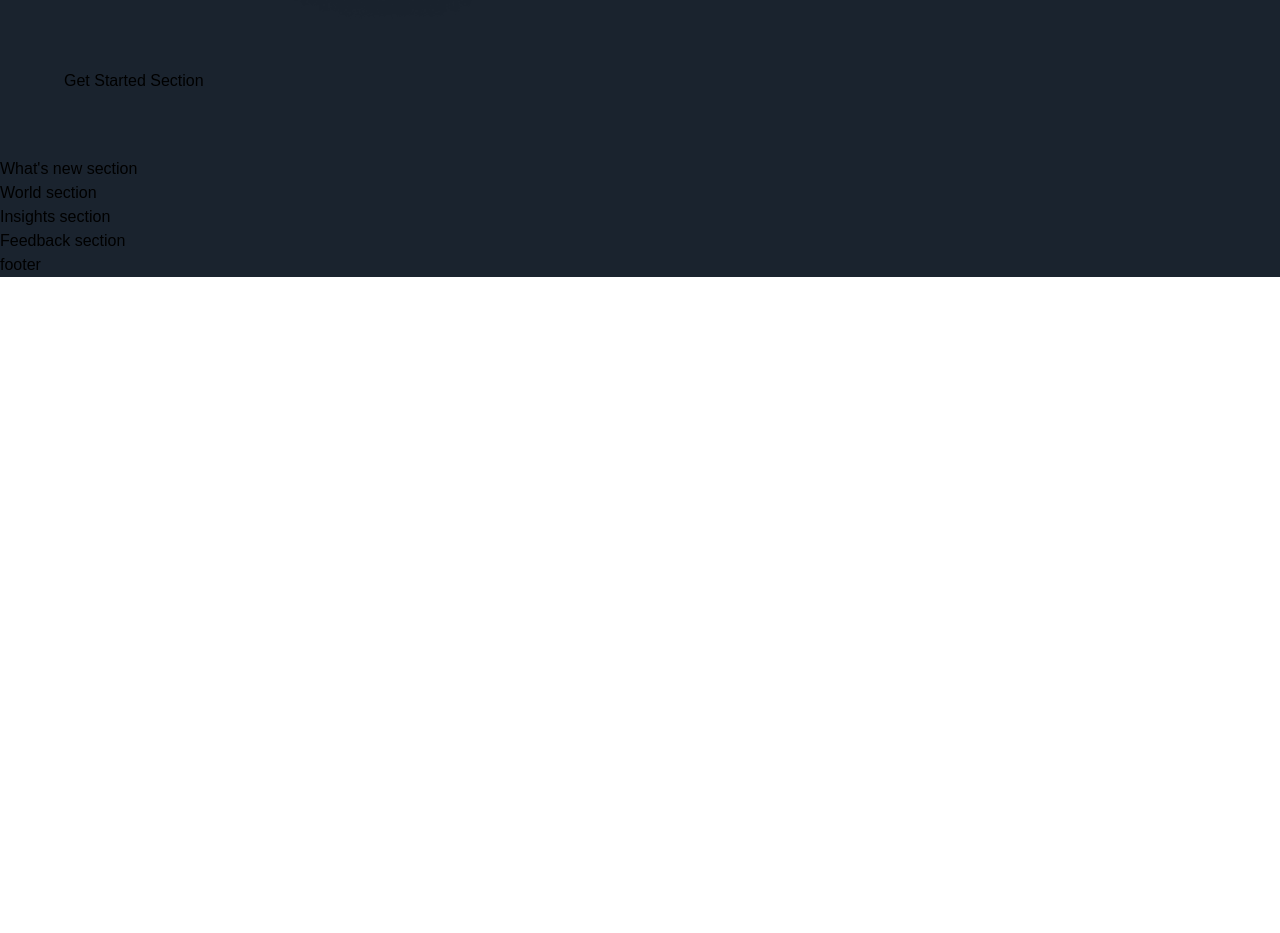
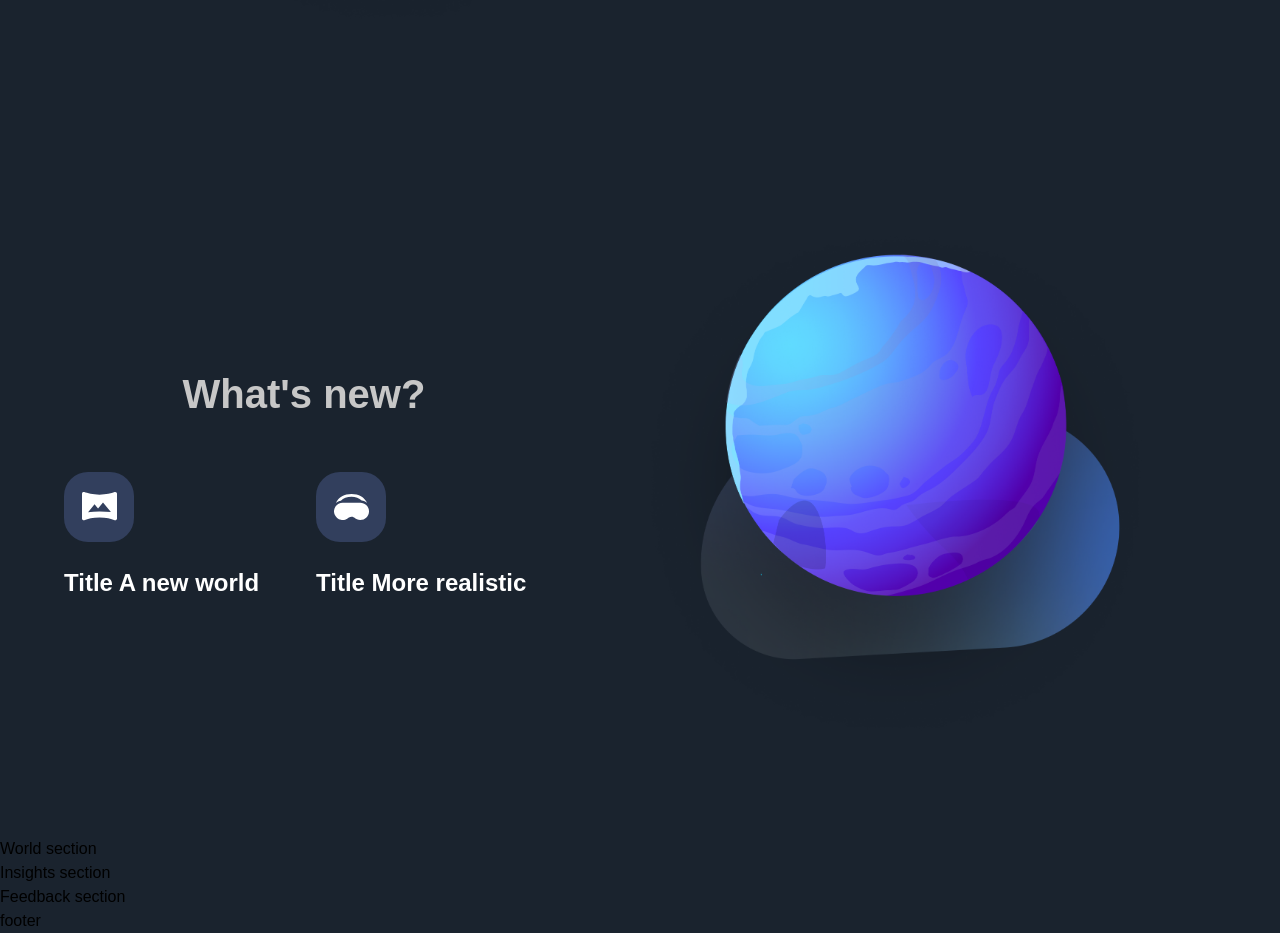
Before and after one commit to VladaBolotova/yacht-landing-page, a Next.js app: page / in a window 1280 px wide. Shown: the part 2560-3493 px from the top of the page. Before the commit the page ends 2837 px from the top, so only its background shows below. Built offline with nearby package versions, Linux system fonts and the light colour scheme; a web font is replaced by a local one.

Commit message:
new features finished

```diff
--- a/components/NewFeatures.jsx
+++ b/components/NewFeatures.jsx
@@ -1,6 +1,23 @@
-const NewFeatures = () => (
-  <div>
-    New Features
+import styles from "../styles"
+
+const NewFeatures = ({imgUrl, title, subttitle}) => (
+  <div className="flex-1 flex flex-col sm:max-w-[250px] min-w-[210pz]">
+    <div className={`${styles.flexCenter} w-[70px] h-[70px]
+    rounded-[24px] bg-[#323f5d]`}>
+
+      <img
+      src={imgUrl}
+      alt="icon"
+      className="w-1/2 h-1/2 object-contain"/>
+      </div>
+<h1 className="mt-[26px] font-bold text-[24px]
+leading-[30px] text-white">
+  Title {title}
+</h1>
+<p className="flex-1 mt-[16px] font-normal
+text-[18px] text-[#b0b0b0] leading-[32px]">
+{subttitle}
+</p>
   </div>
 );
 
--- a/components/StartSteps.jsx
+++ b/components/StartSteps.jsx
@@ -8,7 +8,7 @@
       <p className="font-bold text-[20px] text-white">0{number}</p>
     </div>
     <p className="flex-1 ml-[30px] font-normal text-[18px] text-[#B0B0B0] leading-[32px]">
-
+{text}
     </p>
 
   </div>
--- a/sections/GetStarted.jsx
+++ b/sections/GetStarted.jsx
@@ -52,7 +52,6 @@
 </div>
     </motion.div>
   </motion.div>
-    Get Started Section
   </section>
 );
 
--- a/sections/WhatsNew.jsx
+++ b/sections/WhatsNew.jsx
@@ -1,8 +1,57 @@
 'use client';
 
+
+import { motion } from 'framer-motion';
+
+
+import styles from '../styles';
+import {  staggerContainer, fadeIn, planetVariants} from '../utils/motion';
+import {NewFeatures, TitleText, TypingText } from '../components';
+import { newFeatures } from "../constants"
+
 const WhatsNew = () => (
-  <section>
-    What's new section
+  <section className={`${styles.paddings} relative
+  z-10`}>
+  <motion.div
+  variants={staggerContainer}
+  initials="hidden"
+  whileInView="show"
+  viewport={{once: 'false', amount: 0.25}}
+  className={`${styles.innerWidth} mx-auto flex lg:flex-row flex-col gap-8`}>
+
+
+    <motion.div
+    variants={fadeIn('left', 'tween', 0.2, 1)}
+    className="flex-[0.75] flex justify-center
+    flex-col"
+    >
+      <div className="mt-[8px] font-extrabold sm:text-[40 px] text-[40px]
+text-center text-secondary-white"> What's new?
+      <div title={<>Get started with just a few clicks</>} />
+</div>
+<div
+className="mt-[48px] flex flex-wrap justify-between
+gap-[24px]">
+  {newFeatures.map((feature, index) => (
+    <NewFeatures
+    key={feature.title}
+  {...feature}
+    />
+ ))}
+
+</div>
+    </motion.div>
+
+    <motion.div
+    variants={planetVariants('right')}
+    className={`flex-1 ${styles.flexCenter}`}>
+      <img
+      src="/whats-new.png"
+      alt="get-started"
+      className="w-[90%] h-[90%] object-contain"/>
+
+    </motion.div>
+  </motion.div>
   </section>
 );
 
```
